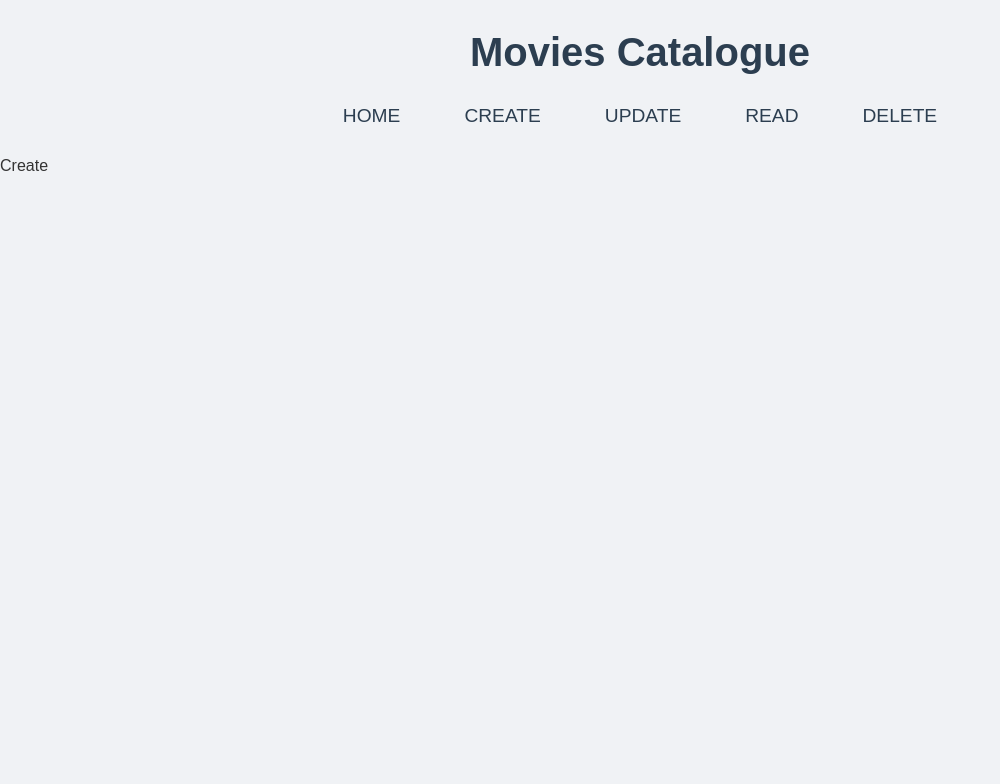
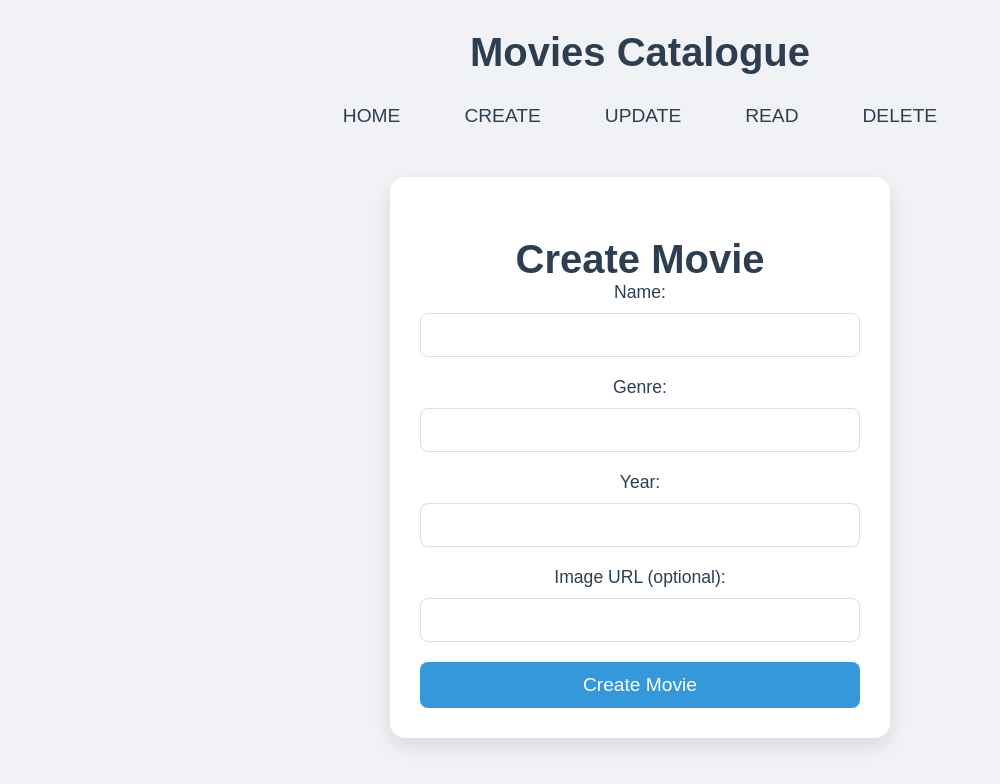
Before and after one commit to matheusspacifico/react-app-moviescatalogue, a React (Vite) app: page /create in a window 1280 px wide. Shown: the top 784 px of the page, without its empty margins (0-1000 px from the left). Built offline with nearby package versions, Linux system fonts and the light colour scheme.

Commit message:
create page + css

```diff
--- a/src/components/Create.jsx
+++ b/src/components/Create.jsx
@@ -1,8 +1,74 @@
+import { useState } from "react";
+import { useNavigate } from "react-router-dom";
+import axios from "axios";
+import './styles/Create.css';
+
+function Create() {
+  const [name, setName] = useState("");
+  const [genre, setGenre] = useState("");
+  const [year, setYear] = useState("");
+  const [image, setImage] = useState("");
+
+  const navigate = useNavigate();
+
+  function handleCreate(e){
+    e.preventDefault();
+
+    axios.post(`https://6719816c7fc4c5ff8f4d9f11.mockapi.io/movies`, {
+      name,
+      genre,
+      date: `${year}-01-01`,
+      image,
+    }).then(() => {
+      navigate("/");
+    }).catch((err) => {
+      console.log(err);
+      alert("An error has occurred while creating! Movie was not created.");
+    });
+  }
+
+  return (
+    <div className="create-page">
+
+      <form className="modern-form" onSubmit={handleCreate}>
+        <h2>Create Movie</h2>
+        <label>Name:</label>
+        <input
+          type="text"
+          value={name}
+          onChange={(e) => setName(e.target.value)}
+          required
+        />
+
+        <label>Genre:</label>
+        <input
+          type="text"
+          value={genre}
+          onChange={(e) => setGenre(e.target.value)}
+          required
+        />
+
+        <label>Year:</label>
+        <input
+          type="number"
+          value={year}
+          onChange={(e) => setYear(e.target.value)}
+          required
+        />
+
+        <label>Image URL (optional):</label>
+        <input
+          type="text"
+          value={image}
+          onChange={(e) => setImage(e.target.value)}
+        />
+
+        <button type="submit">Create Movie</button>
+
+      </form>
 
 
-function Create() {
-  return (
-    <div>Create</div>
+    </div>
   );
 }
 
--- a/src/components/Update.jsx
+++ b/src/components/Update.jsx
@@ -1,19 +1,21 @@
 import { useState } from "react";
+import { useNavigate } from "react-router-dom";
 import axios from "axios";
-import { useNavigate } from "react-router-dom";
-import './Update.css';
+import './styles/Update.css';
 
 function Update() {
   const [id, setId] = useState("");
-  const [movie, setMovie] = useState(null);
   const [name, setName] = useState("");
   const [genre, setGenre] = useState("");
   const [year, setYear] = useState("");
   const [image, setImage] = useState("");
+
+  const [movie, setMovie] = useState(null);
   const navigate = useNavigate();
 
   function handleSearch(e){
     e.preventDefault();
+
     axios.get(`https://6719816c7fc4c5ff8f4d9f11.mockapi.io/movies/${id}`)
       .then((res) => {
         setMovie(res.data);
@@ -27,8 +29,9 @@ function Update() {
       });
   }
 
-  function handleSubmit(e){
+  function handleUpdate(e){
     e.preventDefault();
+
     axios.put(`https://6719816c7fc4c5ff8f4d9f11.mockapi.io/movies/${id}`, {
       name,
       genre,
@@ -38,13 +41,14 @@ function Update() {
       navigate("/");
     }).catch((err) => {
       console.error(err);
+      alert("An error has occurred while updating! Changes were not made.")
     });
   }
 
   let updateForm = null;
   if (movie != null) {
     updateForm = (
-      <form className="search" onSubmit={handleSubmit}>
+      <form className="modern-form" onSubmit={handleUpdate}>
         <label>Name:</label>
         <input
           type="text"
@@ -54,21 +58,24 @@ function Update() {
         />
 
         <label>Genre:</label>
-        <input type="text"
+        <input
+          type="text"
           value={genre}
           onChange={(e) => setGenre(e.target.value)}
           required
         />
 
         <label>Year:</label>
-        <input type="number"
+        <input
+          type="number"
           value={year}
           onChange={(e) => setYear(e.target.value)}
           required
         />
 
         <label>Image URL (optional):</label>
-        <input type="text"
+        <input
+          type="text"
           value={image}
           onChange={(e) => setImage(e.target.value)}
         />
@@ -80,7 +87,7 @@ function Update() {
 
   return (
     <div className="update-page">
-      <form className="search" onSubmit={handleSearch}>
+      <form className="modern-form" onSubmit={handleSearch}>
         <h2>Update Movie</h2>
         <label>Enter Movie ID:</label>
         <input
--- a/src/components/Update.css
+++ b/src/components/styles/Create.css
@@ -1,4 +1,4 @@
-.update-page {
+.create-page {
     padding: 20px;
     display: flex;
     flex-direction: row;
@@ -7,7 +7,7 @@
     min-height: 100vh;
 }
 
-.search {
+.modern-form {
     display: flex;
     flex-direction: column;
     width: 100%;
--- /dev/null
+++ b/src/components/styles/Update.css
@@ -0,0 +1,61 @@
+.update-page {
+    padding: 20px;
+    display: flex;
+    flex-direction: row;
+    align-items: center;
+    justify-content: space-evenly;
+    min-height: 100vh;
+}
+
+.modern-form {
+    display: flex;
+    flex-direction: column;
+    width: 100%;
+    max-width: 500px;
+    margin-bottom: 300px;
+    justify-content: center;
+    align-items: center;
+    background-color: #ffffff;
+    padding: 30px;
+    border-radius: 15px;
+    box-shadow: 0 8px 20px rgba(0, 0, 0, 0.1);
+}
+
+form label {
+    display: block;
+    margin-bottom: 10px;
+    font-size: 1.1rem;
+    color: #2c3e50;
+    font-weight: 500;
+}
+
+form input {
+    width: 100%;
+    padding: 12px;
+    border: 1px solid #ddd;
+    border-radius: 8px;
+    margin-bottom: 20px;
+    font-size: 1rem;
+    transition: border-color 0.3s ease;
+}
+
+form input:focus {
+    border-color: #3498db;
+    outline: none;
+}
+
+form button {
+    width: 100%;
+    padding: 12px;
+    background-color: #3498db;
+    border: none;
+    color: white;
+    border-radius: 8px;
+    font-size: 1.2rem;
+    cursor: pointer;
+    transition: background-color 0.3s ease;
+}
+
+form button:hover {
+    background-color: #2980b9;
+}
```
